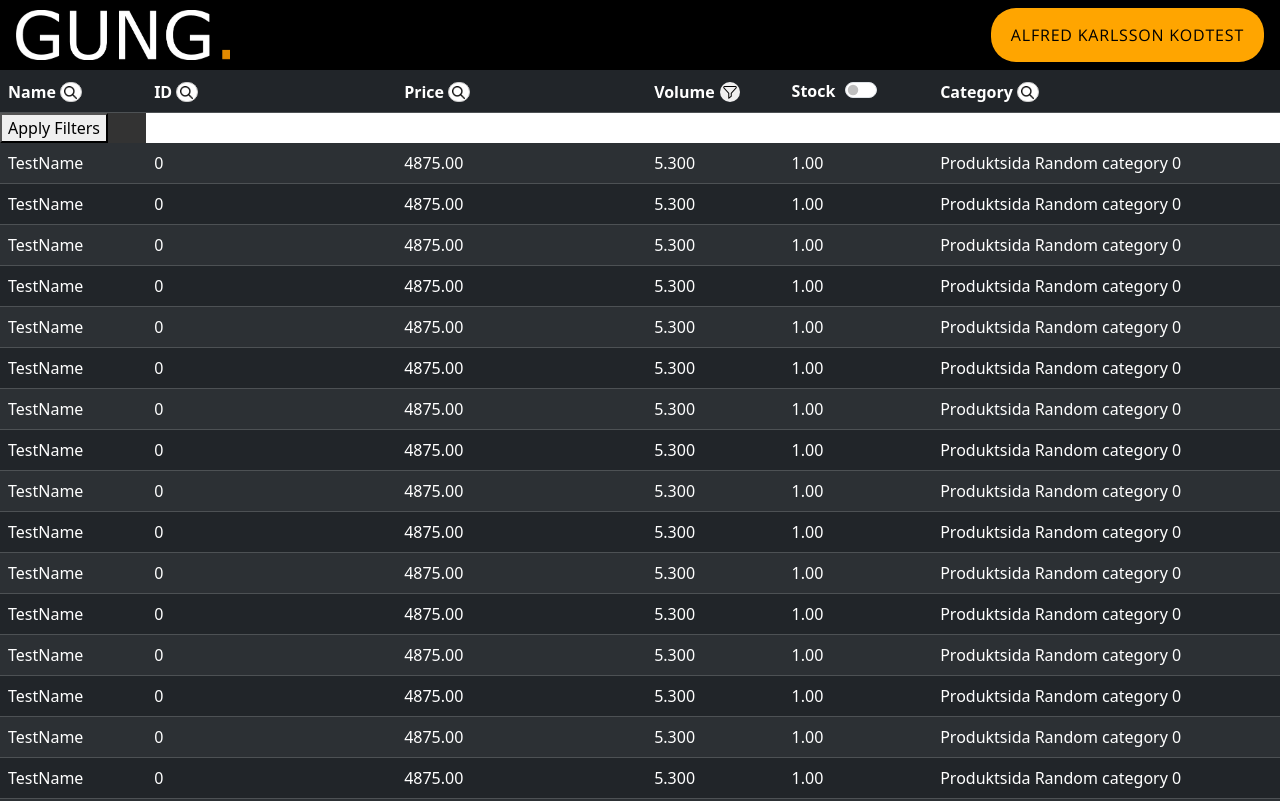
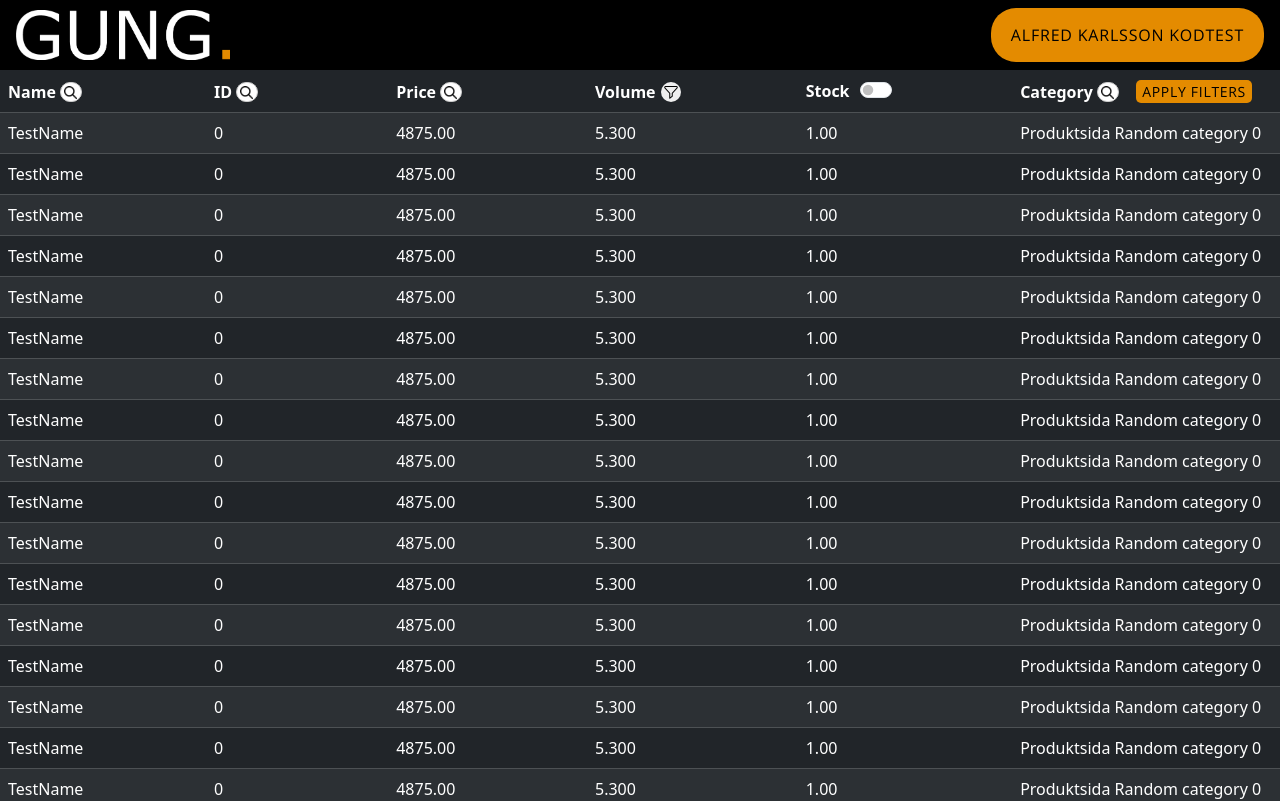
Before and after one commit to alfkar/gung, an Angular app in the folder gungtest/: page / in a window 1280 px wide. Shown: the top 801 px of the page. Built offline with nearby package versions, Linux system fonts and the light colour scheme.

Commit message:
fixed button

```diff
--- a/gungtest/src/app/app.component.css
+++ b/gungtest/src/app/app.component.css
@@ -1,11 +1,14 @@
 .gung-img{
   margin-left: 1em;
 }
-
+.parent-container{
+  position: fixed;
+  width: 100%
+}
 
 .orange-background {
     font-size: 16px;
-    background-color: orange;
+    background-color: #e48b00;
     padding: 15px 20px;
     border-radius: 25px;
     color: black;
--- a/gungtest/src/app/app.component.html
+++ b/gungtest/src/app/app.component.html
@@ -1,4 +1,4 @@
-<div>
+<div class="parent-container">
   <header class="navbar navbar-dark bg-black">
       <img src="../assets/gung-white.png" alt="Your Brand Logo" class="d-inline-block gung-img" style="height: auto; max-height: 50px;" loading="lazy">
       <span class="navbar-text orange-background">Alfred Karlsson kodtest</span>
--- a/gungtest/src/app/table/table.component.css
+++ b/gungtest/src/app/table/table.component.css
@@ -13,9 +13,11 @@ thead {
 }th {
   cursor: pointer;
   user-select: none;
+  width: 300px;
 }
-th:nth-child(2), th:nth-child(3) {
-  width: 250px;
+th:nth-child(6){
+  width: 400px;
+
 }
 .viewport {
     height: 1000px;
@@ -27,6 +29,25 @@ th:nth-child(2), th:nth-child(3) {
 .form-check,
 .form-switch{
   width: auto;
+}
+.apply-filters {
+  font-size: 14px;
+  background-color: #e48b00;
+  border-radius: 25px;
+  color: black;
+  font-family: 'Open Sans';
+  font-weight: 400;
+  letter-spacing: 0.05em;
+  line-height: 1.5em;
+  text-transform: uppercase;
+  margin-right: 1em;
+  float: right;
+  background-color: #e48b00; /* Green color */
+  color: black;
+  margin-right: 20px;
+  border: none;
+  border-radius: 5px;
+  cursor: pointer;
 }
 
 .popup-container {
--- a/gungtest/src/app/table/table.component.html
+++ b/gungtest/src/app/table/table.component.html
@@ -12,7 +12,7 @@
           <input type="text" class="search-click" placeholder="" id="idFilter" [(ngModel)]="idFilter" (input)="applyFilters()">
           </th>
           <th>Price
-          <input type="number" class="search-click" placeholder="" id="priceFilter" [(ngModel)]="priceFilter" (input)="applyFilters()">
+          <input type="text" class="search-click" placeholder="" id="priceFilter" [(ngModel)]="priceFilter" (input)="applyFilters()">
           </th>
           <th (click)="sortProductsByVolume()">
            <div class="d-flex align-items-center">
@@ -66,7 +66,7 @@
   </cdk-virtual-scroll-viewport>
 </div>
 
-<div *ngIf="alotOfData">
+<div *ngIf="alotOfData" (keydown)="onKeyDown($event)">
   <cdk-virtual-scroll-viewport itemSize="10" minBufferPx="200" class="viewport">
     <div class="table-container">
     <table class="table table-striped table-dark">
@@ -79,7 +79,7 @@
           <input type="text" class="search-click" placeholder="" id="idFilter" [(ngModel)]="idFilter" >
           </th>
           <th>Price
-          <input type="number" class="search-click" placeholder="" id="priceFilter" [(ngModel)]="priceFilter">
+          <input type="text" class="search-click" placeholder="" id="priceFilter" [(ngModel)]="priceFilter">
           </th>
           <th (click)="sortProductsByVolume()">
            <div class="d-flex align-items-center">
@@ -107,14 +107,14 @@
               </div>
             </div>
           </th>
-          <th (click)="sortProductsByCategory()">
-             Category
+          <th (click)="sortProductsByCategory()">  Category
             <span *ngIf="sortingStates['category'] === 'ascending'">&#x25B2;</span>
             <span *ngIf="sortingStates['category'] === 'descending'">&#x25BC;</span>
             <input type="text" class="search-click" placeholder="" id="categoryFilter" [(ngModel)]="categoryFilter" (click)="$event.stopPropagation()">
+            <button class="apply-filters" (click)="filterButton($event)">Apply Filters</button>
           </th>
+
         </tr>
-        <button (click)="applyFilters()">Apply Filters</button>
       </thead>
       <tbody>
         <ng-container >
--- a/gungtest/src/app/table/table.component.ts
+++ b/gungtest/src/app/table/table.component.ts
@@ -44,7 +44,16 @@ export class TableComponent implements OnInit {
     event.stopPropagation(); // Stop the propagation of the click event
     this.showPopup = !this.showPopup;
   }
-
+  filterButton(event: Event){
+    event.stopPropagation();
+    this.applyFilters();
+  }
+  onKeyDown(event: KeyboardEvent) {
+    console.log("PressedKey: {}",event.key);
+    if (event.key === 'Enter') { // Replace 'Enter' with your desired key
+      this.applyFilters(); // Call your button click function here
+    }
+  }
   initializeSortingStates() {
     this.sortingStates['volume'] = 'neutral'; // Initialize volume sorting state
     this.sortingStates['stock'] = 'neutral'; // Initialize stock sorting state
```
